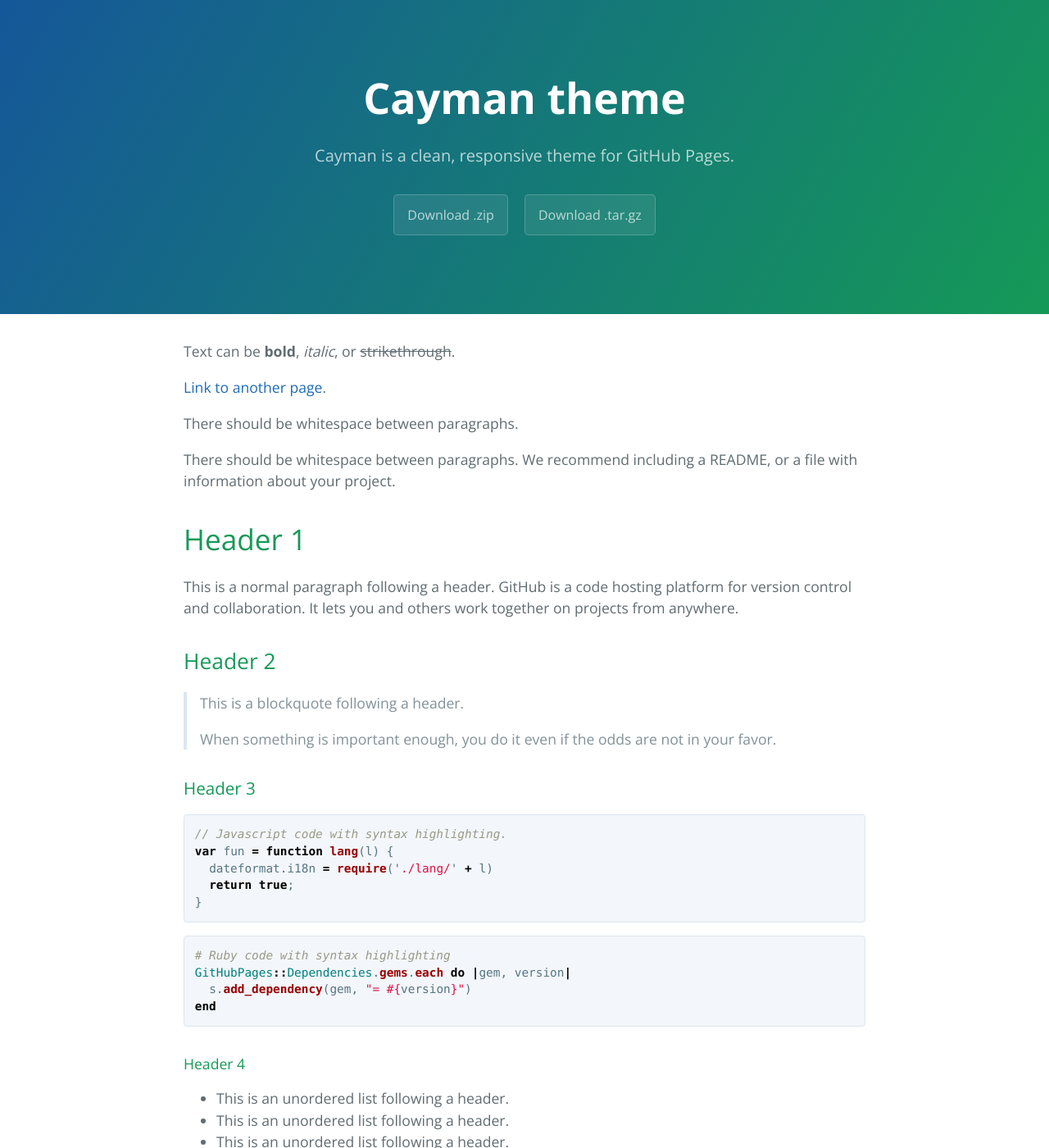
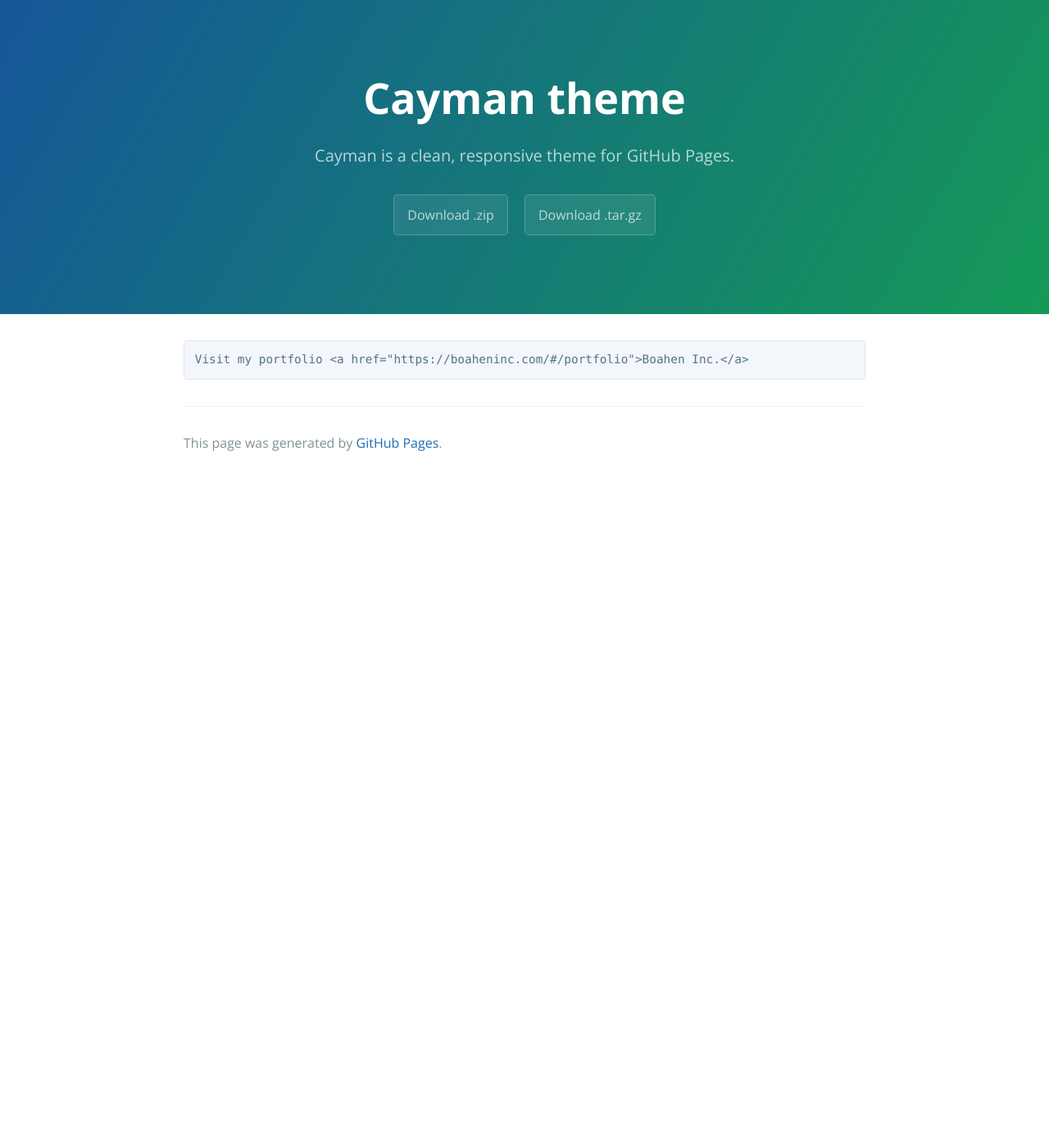
Before and after one commit to QuabenaBoahen/quabenaboahen.github.io, a Jekyll site: the page built from index.md, in a window 1280 px wide and 1400 px high. Shown: the whole window at 82% size. Built offline with Jekyll 4.4.1, drawn with Linux system fonts in a browser that asks for light colours; some of the changed text lies outside the part shown.

Commit message:
edited index.md

````diff
--- a/_layouts/default.html
+++ b/_layouts/default.html
@@ -33,7 +33,7 @@
       </footer>
     </section>
 
-    {% if site.google_analytics %}
+    <!-- {% if site.google_analytics %}
       <script type="text/javascript">
         (function(i,s,o,g,r,a,m){i['GoogleAnalyticsObject']=r;i[r]=i[r]||function(){
         (i[r].q=i[r].q||[]).push(arguments)},i[r].l=1*new Date();a=s.createElement(o),
@@ -44,5 +44,5 @@
         ga('send', 'pageview');
       </script>
     {% endif %}
-  </body>
+ -->  </body>
 </html>
--- a/index.md
+++ b/index.md
@@ -2,122 +2,6 @@
 layout: default
 ---
 
-Text can be **bold**, _italic_, or ~~strikethrough~~.
-
-[Link to another page](another-page).
-
-There should be whitespace between paragraphs.
-
-There should be whitespace between paragraphs. We recommend including a README, or a file with information about your project.
-
-# [](#header-1)Header 1
-
-This is a normal paragraph following a header. GitHub is a code hosting platform for version control and collaboration. It lets you and others work together on projects from anywhere.
-
-## [](#header-2)Header 2
-
-> This is a blockquote following a header.
->
-> When something is important enough, you do it even if the odds are not in your favor.
-
-### [](#header-3)Header 3
-
-```js
-// Javascript code with syntax highlighting.
-var fun = function lang(l) {
-  dateformat.i18n = require('./lang/' + l)
-  return true;
-}
 ```
-
-```ruby
-# Ruby code with syntax highlighting
-GitHubPages::Dependencies.gems.each do |gem, version|
-  s.add_dependency(gem, "= #{version}")
-end
+Visit my portfolio <a href="https://boaheninc.com/#/portfolio">Boahen Inc.</a>
 ```
-
-#### [](#header-4)Header 4
-
-*   This is an unordered list following a header.
-*   This is an unordered list following a header.
-*   This is an unordered list following a header.
-
-##### [](#header-5)Header 5
-
-1.  This is an ordered list following a header.
-2.  This is an ordered list following a header.
-3.  This is an ordered list following a header.
-
-###### [](#header-6)Header 6
-
-| head1        | head two          | three |
-|:-------------|:------------------|:------|
-| ok           | good swedish fish | nice  |
-| out of stock | good and plenty   | nice  |
-| ok           | good `oreos`      | hmm   |
-| ok           | good `zoute` drop | yumm  |
-
-### There's a horizontal rule below this.
-
-* * *
-
-### Here is an unordered list:
-
-*   Item foo
-*   Item bar
-*   Item baz
-*   Item zip
-
-### And an ordered list:
-
-1.  Item one
-1.  Item two
-1.  Item three
-1.  Item four
-
-### And a nested list:
-
-- level 1 item
-  - level 2 item
-  - level 2 item
-    - level 3 item
-    - level 3 item
-- level 1 item
-  - level 2 item
-  - level 2 item
-  - level 2 item
-- level 1 item
-  - level 2 item
-  - level 2 item
-- level 1 item
-
-### Small image
-
-![](https://assets-cdn.github.com/images/icons/emoji/octocat.png)
-
-### Large image
-
-![](https://guides.github.com/activities/hello-world/branching.png)
-
-
-### Definition lists can be used with HTML syntax.
-
-<dl>
-<dt>Name</dt>
-<dd>Godzilla</dd>
-<dt>Born</dt>
-<dd>1952</dd>
-<dt>Birthplace</dt>
-<dd>Japan</dd>
-<dt>Color</dt>
-<dd>Green</dd>
-</dl>
-
-```
-Long, single-line code blocks should not wrap. They should horizontally scroll if they are too long. This line should be long enough to demonstrate this.
-```
-
-```
-The final element.
-```
````
